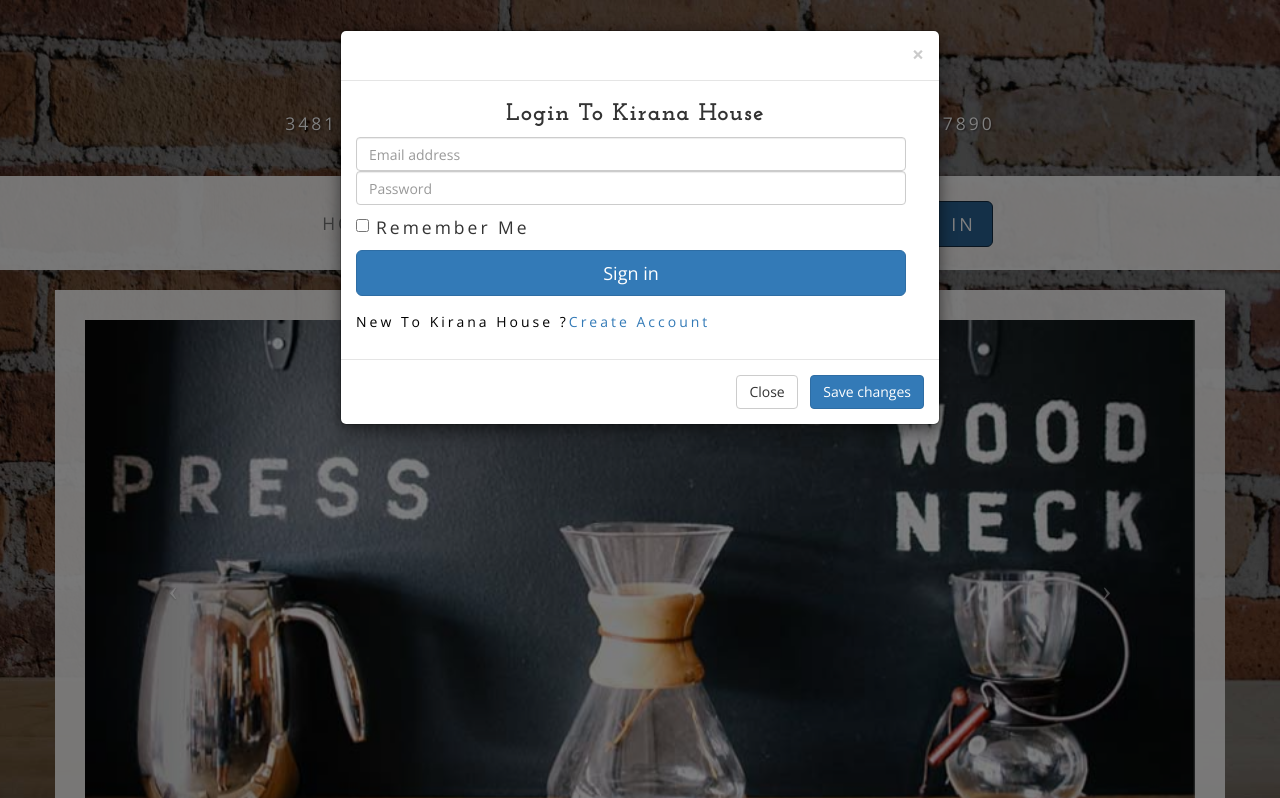
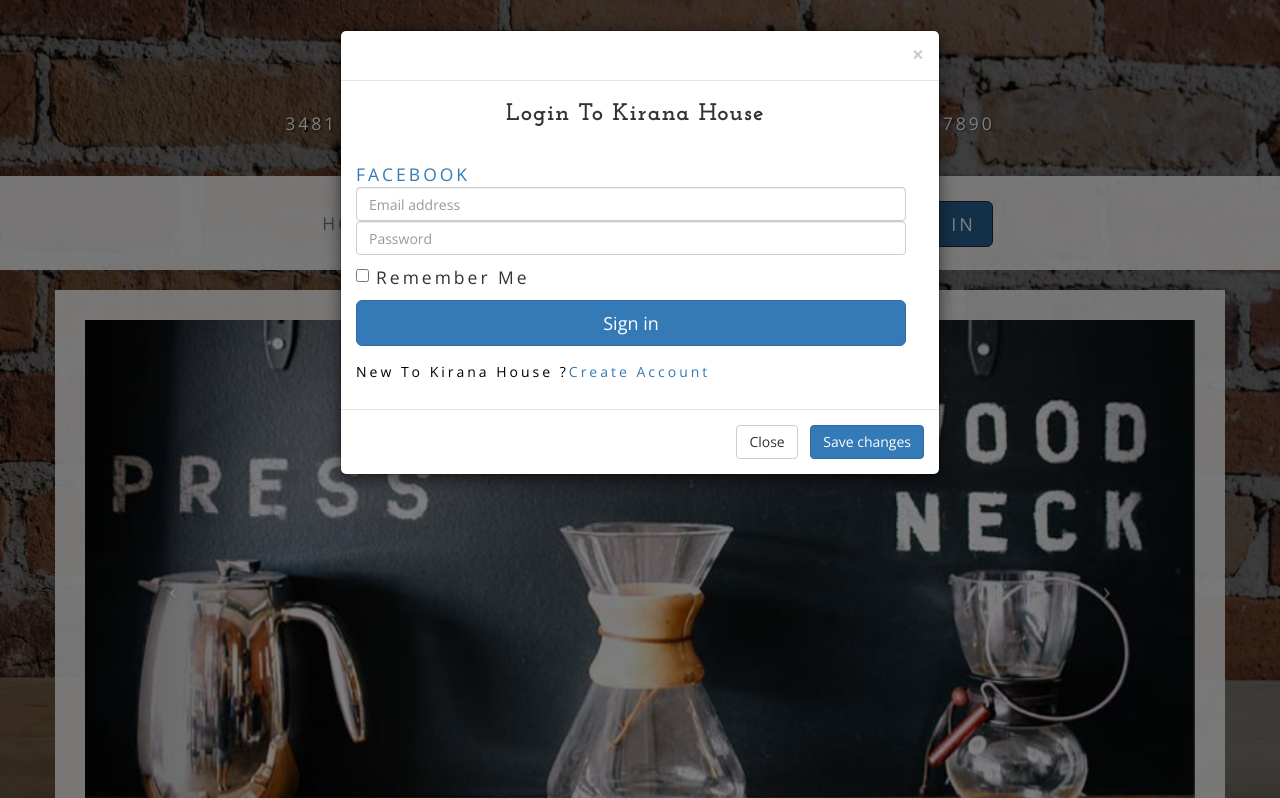
Before and after one commit to Sunilkumarsahu11/webdevelopment, a plain HTML site: page MyStore/index.html in a window 1280 px wide. Both pictures are taken after a click on the link "SIGN IN". Shown: the top 798 px of the page. Drawn offline with nearby package versions, Linux system fonts and the light colour scheme.

Commit message:
Committed changes for FB Login

```diff
--- a/MyStore/index.html
+++ b/MyStore/index.html
@@ -92,6 +92,9 @@ function closeNav() {
                                         <div class="container" style="!important">
                                             <form class="form-signin" style="!important">
                                                 <h2 class="form-signin-heading" style="padding-left:150px; font-size: 24px; text-transform: capitalize !important;">Login to Kirana House</h2>
+                                                <br>
+                                                <a href = "fbconfig.php">Facebook</a>
+                                                <br>
                                                 <label for="inputdefault" class="sr-only">Email address</label>
                                                 <input type="email" id="inputEmail" class="form-control" placeholder="Email address" required="" autofocus="" style="width:550px; !important;">
                                                 <label for="inputPassword" class="sr-only">Password</label>
```
